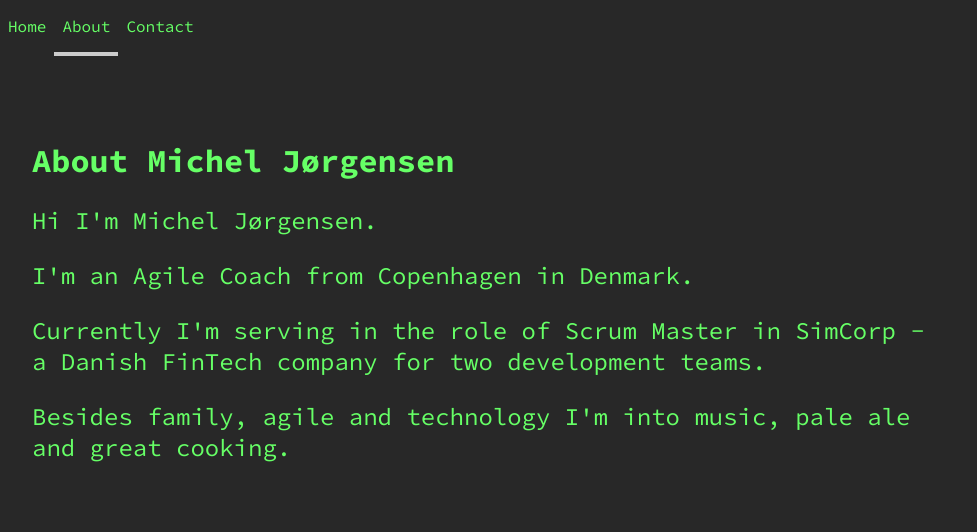
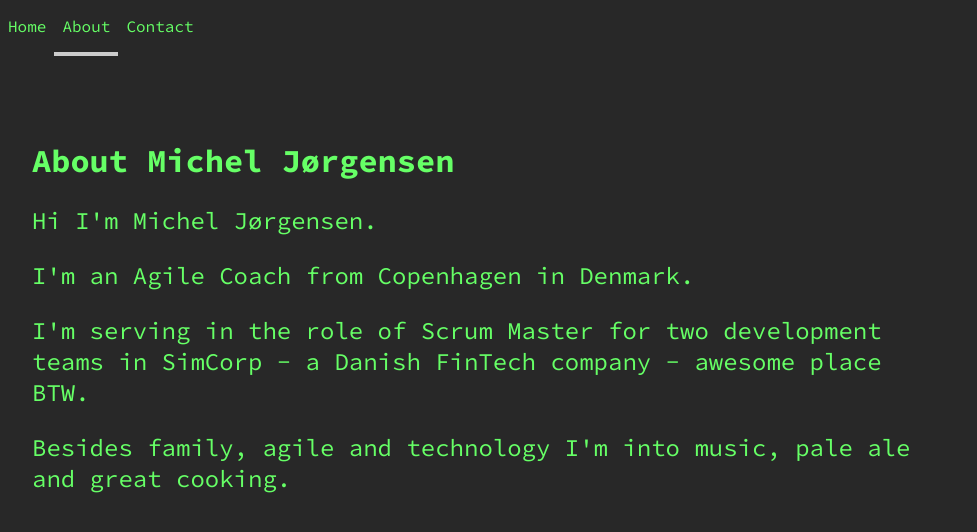
Before and after one commit to sandpatrol1/me, a React (Create React App) app: page /about in a window 1280 px wide. Shown: the top 532 px of the page, without its empty margins (0-977 px from the left). Built offline with nearby package versions, Linux system fonts and the light colour scheme.

Commit message:
new work place

```diff
--- a/src/Containers/About/About.js
+++ b/src/Containers/About/About.js
@@ -9,8 +9,8 @@ const about = () => {
 				<p>Hi I'm Michel Jørgensen.</p>
 				<p>I'm an Agile Coach from Copenhagen in Denmark.</p>
 				<p>
-					Currently I'm serving in the role of Scrum Master in SimCorp - a
-					Danish FinTech company for two development teams.
+					I'm serving in the role of Scrum Master for two development teams in
+					SimCorp - a Danish FinTech company - awesome place BTW.
 				</p>
 				<p>
 					Besides family, agile and technology I'm into music, pale ale and
```
